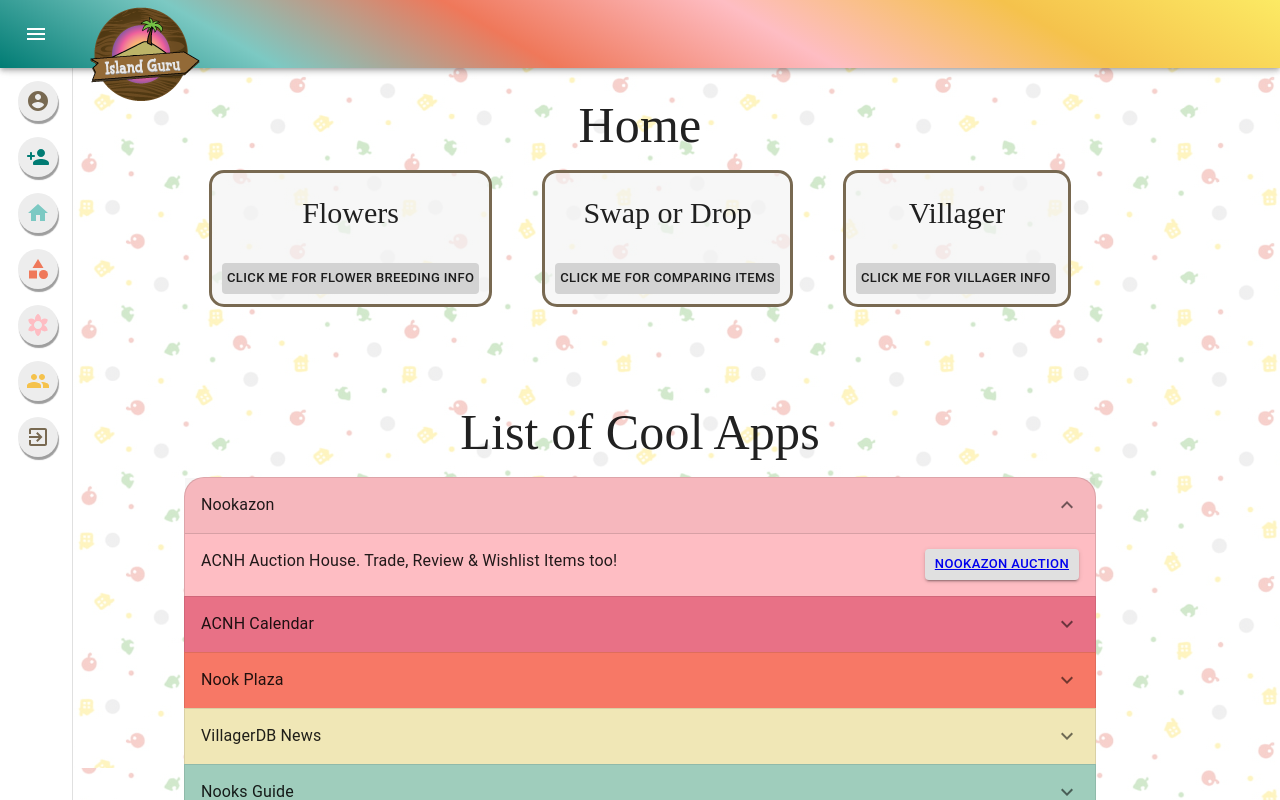
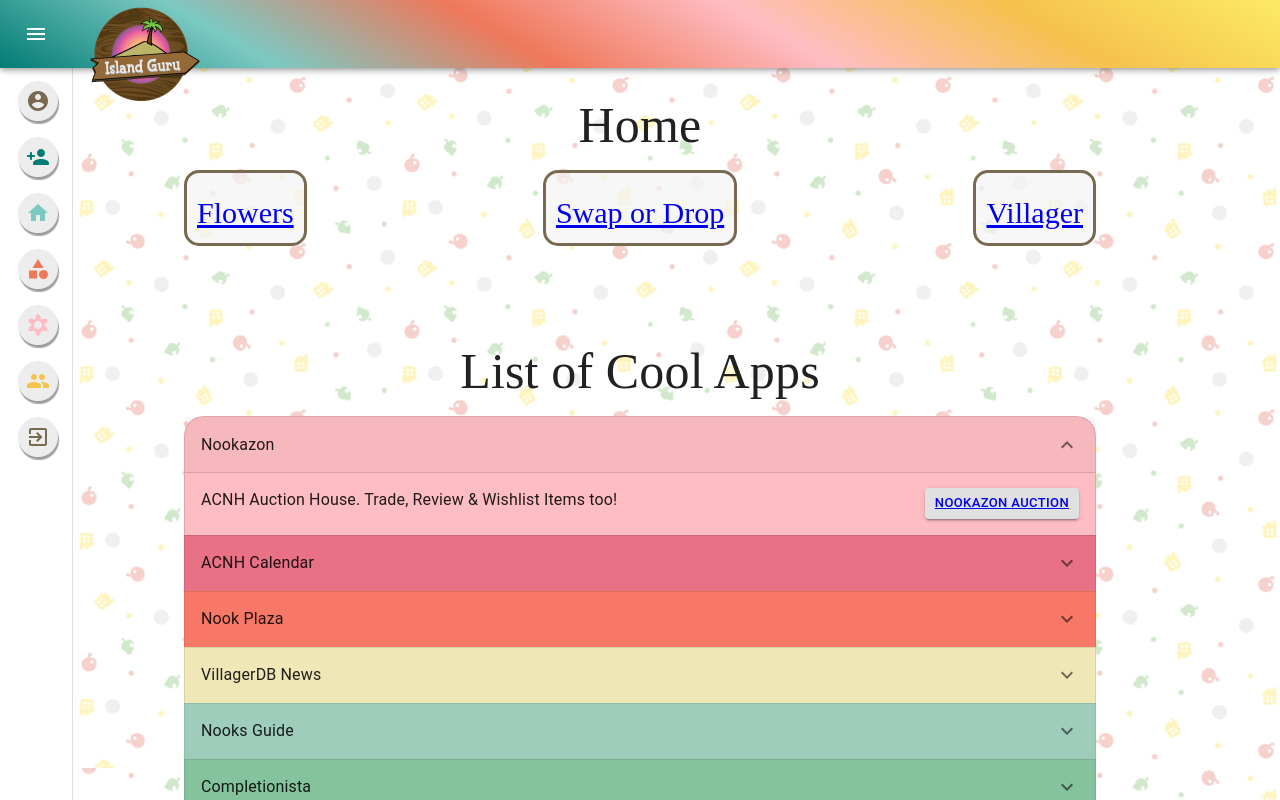
Before and after one commit to gregstead/island_assistant, a React (Create React App) app in the folder client/: page /home in a window 1280 px wide. Shown: the top 800 px of the page. Built offline with nearby package versions, Linux system fonts and the light colour scheme.

Commit message:
added styling to HOME page and LINKS

```diff
--- a/client/src/pages/Home.jsx
+++ b/client/src/pages/Home.jsx
@@ -5,6 +5,7 @@ import MuiAccordionSummary from '@material-ui/core/AccordionSummary';
 import MuiAccordionDetails from '@material-ui/core/AccordionDetails';
 import ExpandMoreIcon from '@material-ui/icons/ExpandMore';
 import "../index.css"
+import { Link } from 'react-router-dom'
 
 const Accordion = withStyles({
   root: {
@@ -58,25 +59,25 @@ export default function CustomizedAccordions() {
     <div>
       <Box id="page-header">Home</Box>
 
-      <Container id="container-style" maxWidth='md'>
+      <Container id="container-style" maxWidth='md' style={{display: 'flex', justifyContent: 'space-between', alignItems: 'center', }}>
 
+        <Link id="link" to='/flowers'>
           <Box id="home-card">
             <Typography id="home-text" component="h2" variant="h5">Flowers</Typography>
-          <Typography id="home-text" component="p" variant="body2"></Typography>< br/>
-          <Button id="home-btn" size="small">click me for flower breeding info</Button>
           </Box>
+        </Link>
 
+        <Link id="link" to='/items'>
           <Box id="home-card">
             <Typography id="home-text" component="h2" variant="h5">Swap or Drop</Typography>
-          <Typography id="home-text" component="p" variant="body2"></Typography>< br/>
-          <Button id="home-btn" size="small">click me for comparing items</Button>
           </Box>
+        </Link>
 
+        <Link id="link" to='/villagers'>
           <Box id="home-card">
             <Typography id="home-text" component="h2" variant="h5">Villager</Typography>
-          <Typography id="home-text" component="p" variant="body2"></Typography>< br/>
-          <Button id="home-btn" size="small">click me for villager info</Button>
           </Box>
+        </Link>
 
       </Container>
 
```
Lines whose indentation alone changed are shown as unchanged.
